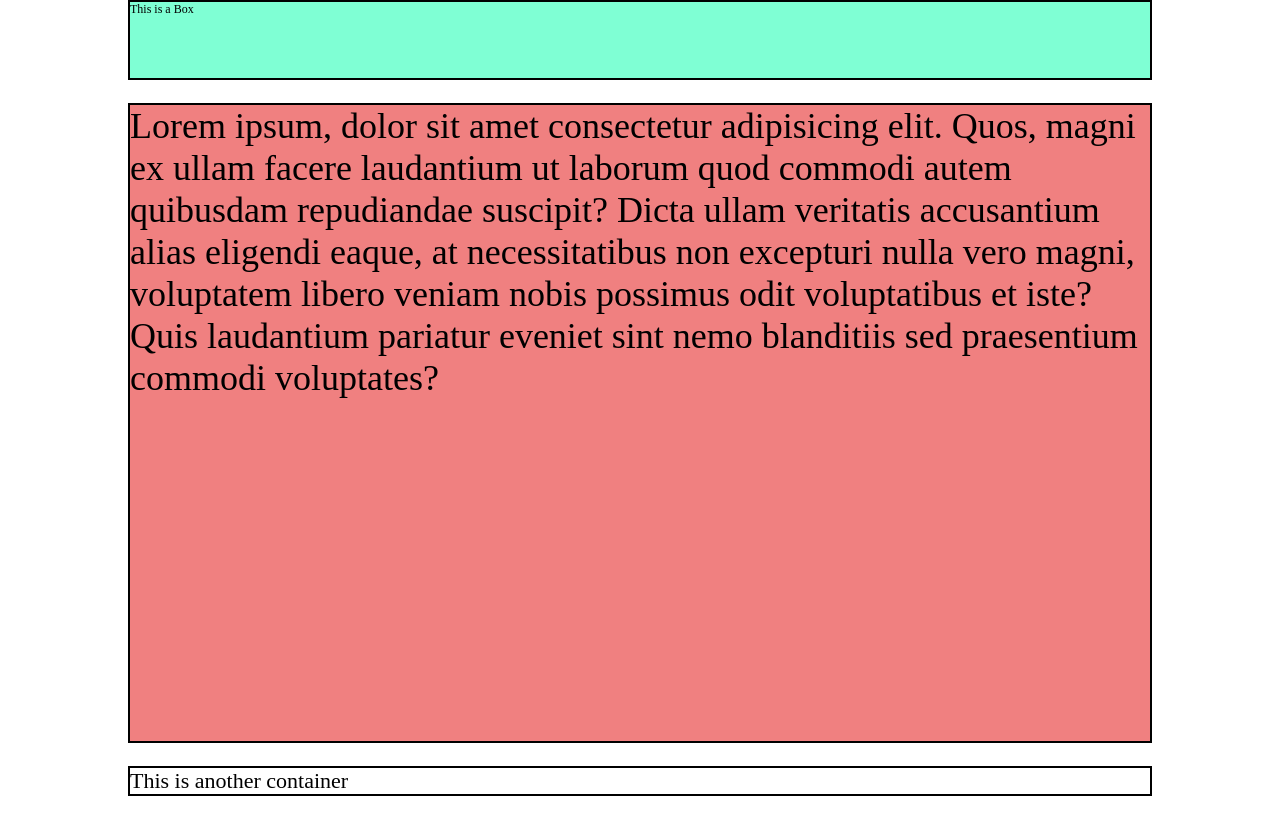
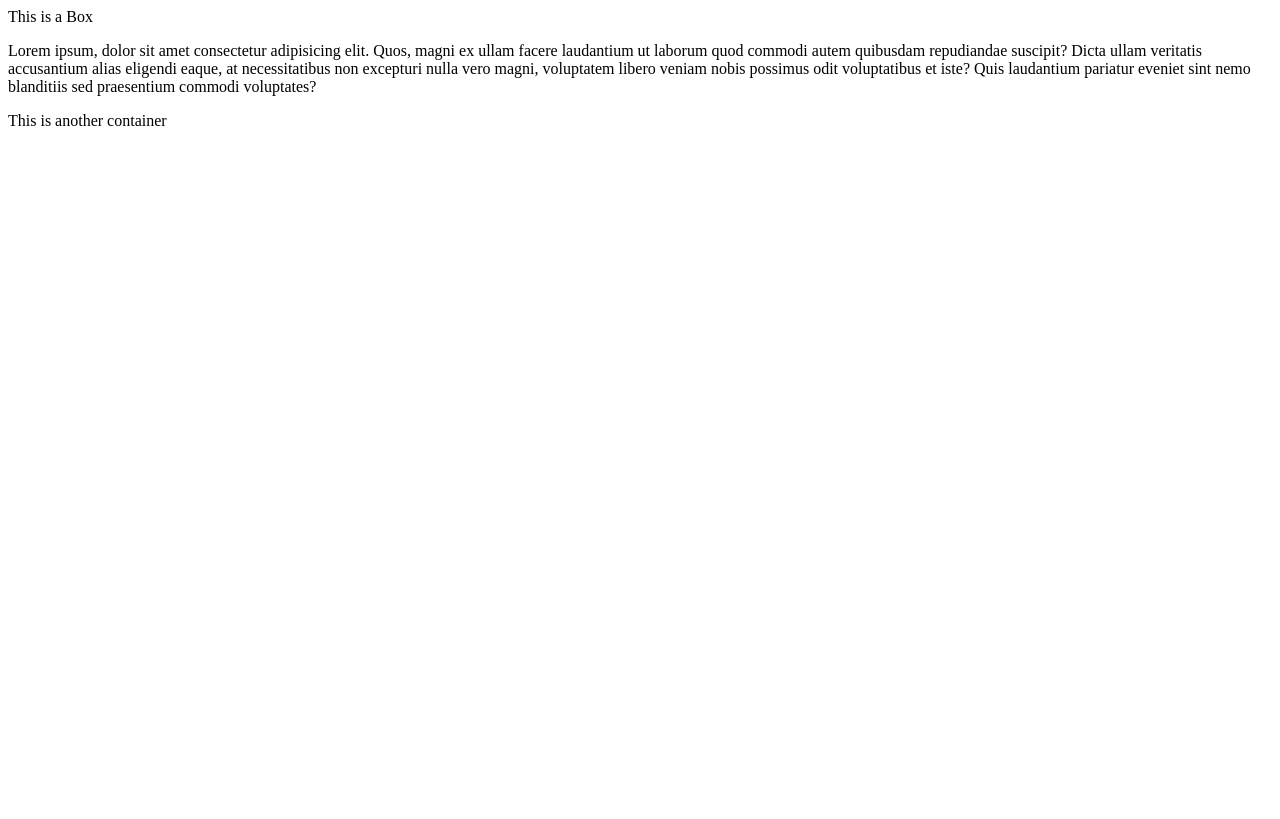
Before and after one commit to Aaryan2520/Sigma-Web-Development-Course, a plain HTML site: page Video 22/index.html in a window 1280 px wide. Drawn offline with Linux system fonts and the light colour scheme.

Commit message:
Update index.html

```diff
--- a/Video 22/index.html
+++ b/Video 22/index.html
@@ -2,52 +2,6 @@
 <html lang="en">
 <head>
     <meta charset="UTF-8">
-    <meta name="viewport" content="width=device-width, initial-scale=1.0">
-    <title>Document</title>
-    <style>
-
-        *{
-            margin: 0;
-            padding: 0;
-        }
-
-        html{
-            font-size: 12px;
-        }
-
-        .box{
-            box-sizing: border-box;
-            border: 2px solid black;
-            width: 80vw;
-            height: 10vh;
-            margin: auto;
-            background-color: aquamarine;
-        }
-
-        .container{
-            box-sizing: border-box;
-            border: 2px solid black;
-            width: 80vw;
-            /* height: 80vh; */
-            min-height: 80vh;
-            margin: 23px auto;
-            font-size: 18px;
-            background-color: lightcoral;
-        }
-
-        .container p{
-            font-size: 2em;
-            /* width: 50%; */
-        }
-
-        .cont{
-            box-sizing: border-box;
-            border: 2px solid black;
-            margin: 23px auto;
-            font-size: 22px;
-            /* width: 100vmin; */
-            width: 80vw;
-        }
 
     </style>
 </head>
```
